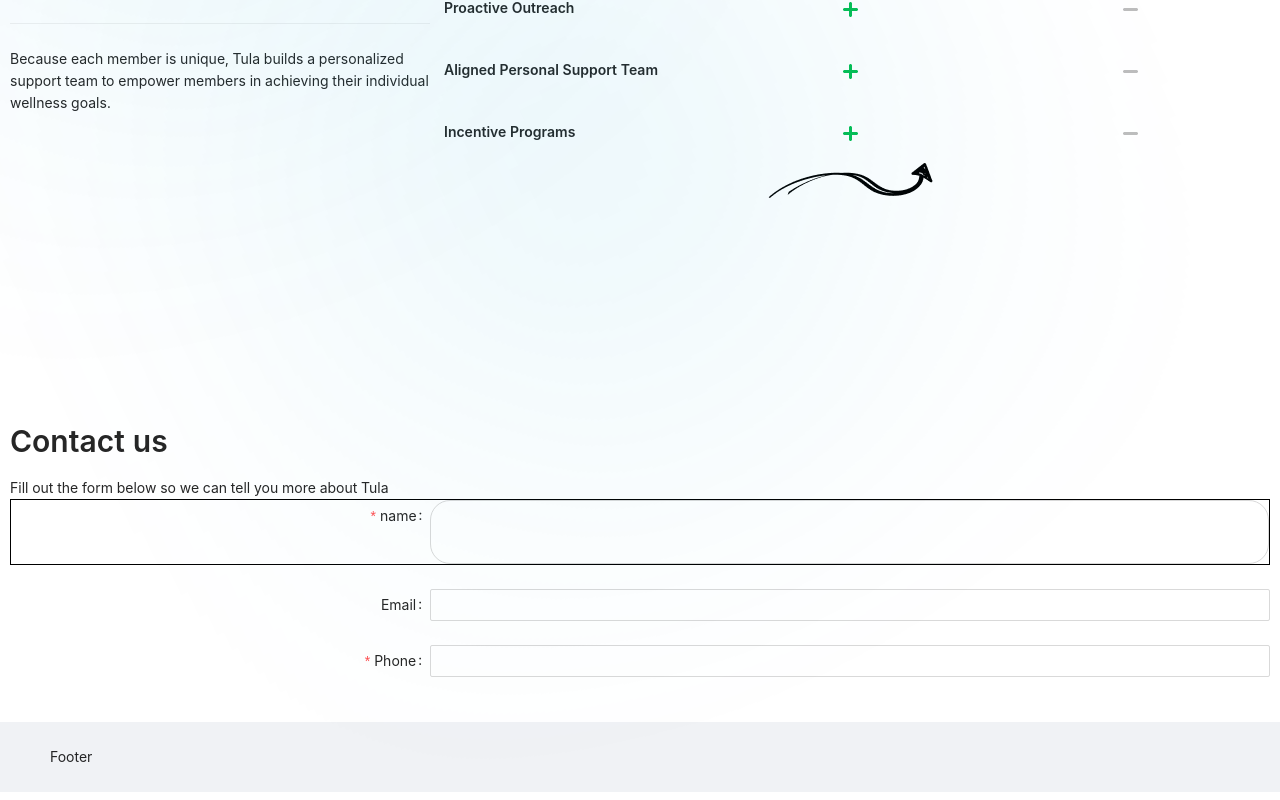
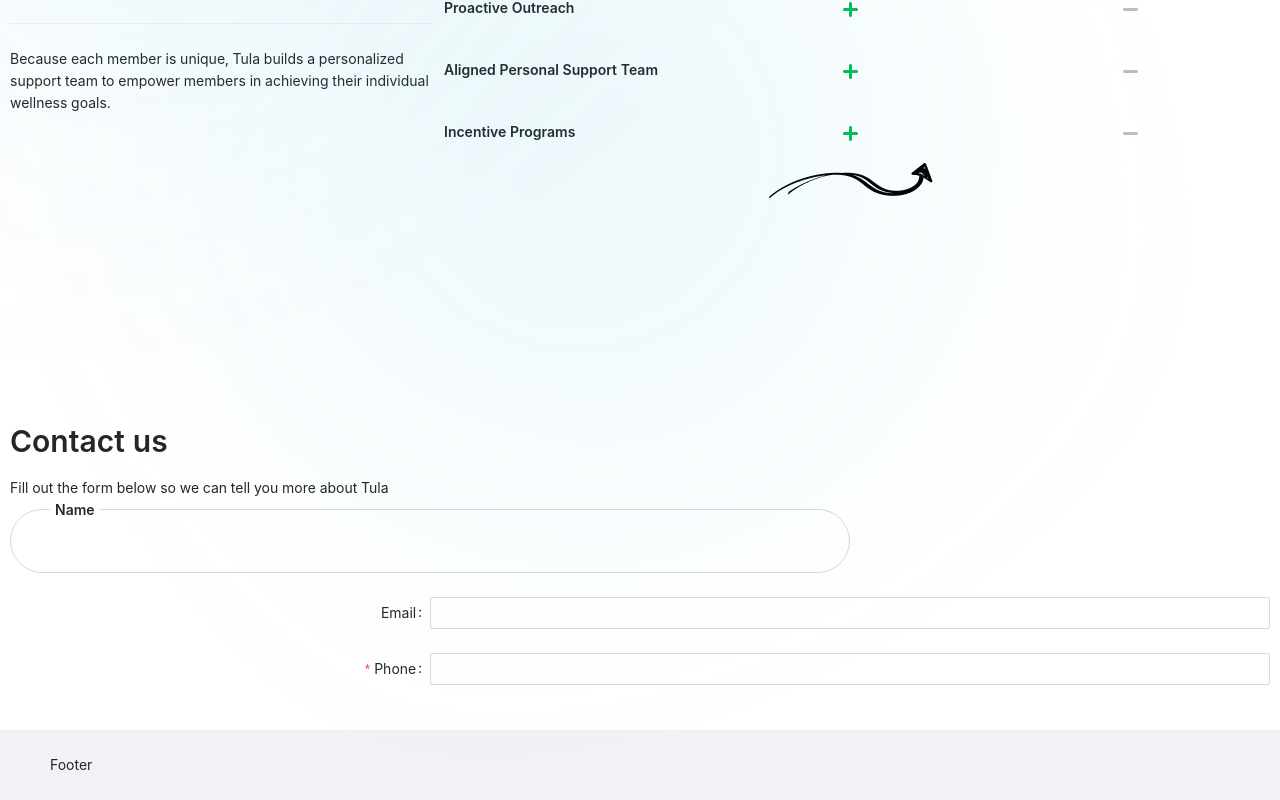
Before and after one commit to zagliadov/health, a React (Create React App) app: page / in a window 1280 px wide. Shown: the part 5886-6686 px from the top of the page. Built offline with nearby package versions, Linux system fonts and the light colour scheme.

Commit message:
Contact solution

```diff
--- a/src/components/Contact/Contact.tsx
+++ b/src/components/Contact/Contact.tsx
@@ -20,6 +20,20 @@
   display: flex;
   flex-direction: column;
   order: 2;
+`;
+
+const InputName = styled(Text)`
+  position: absolute;
+  margin-left: 40px;
+  padding-left: 5px;
+  padding-right: 5px;
+  background: #ffffff;
+  z-index: 3;
+`;
+
+const ContactInput = styled(Input)`
+  border-radius: 60px;
+  padding: 20px;
 `;
 
 export const Contact: FC = () => {
@@ -46,14 +60,15 @@
           onFinishFailed={onFinishFailed}
           autoComplete="off"
         >
+          <InputName strong>
+            Name
+          </InputName>
           <Form.Item
-            label="name"
             name="name"
-            style={{border: '1px solid black'}}
+            style={{ paddingTop: "10px" }}
             rules={[{ required: true, message: "Please input your name!" }]}
           >
-            <Input style={{borderRadius: '20px',
-          padding: '20px'}}/>
+            <ContactInput />
           </Form.Item>
           <Form.Item
             name={["user", "email"]}
```
